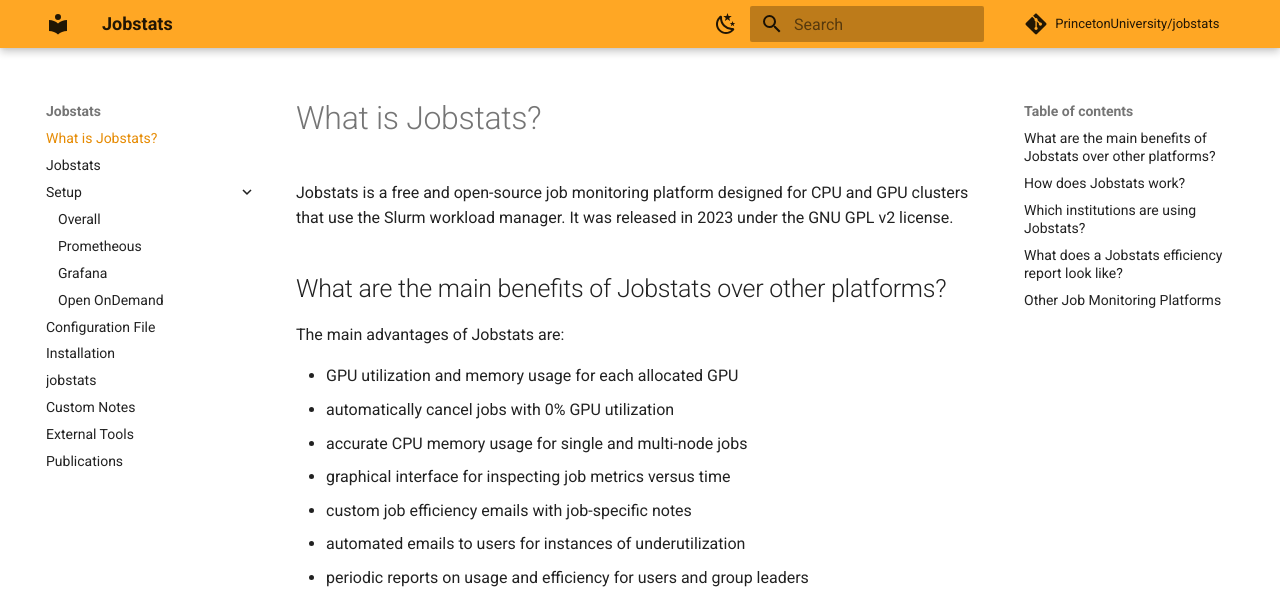
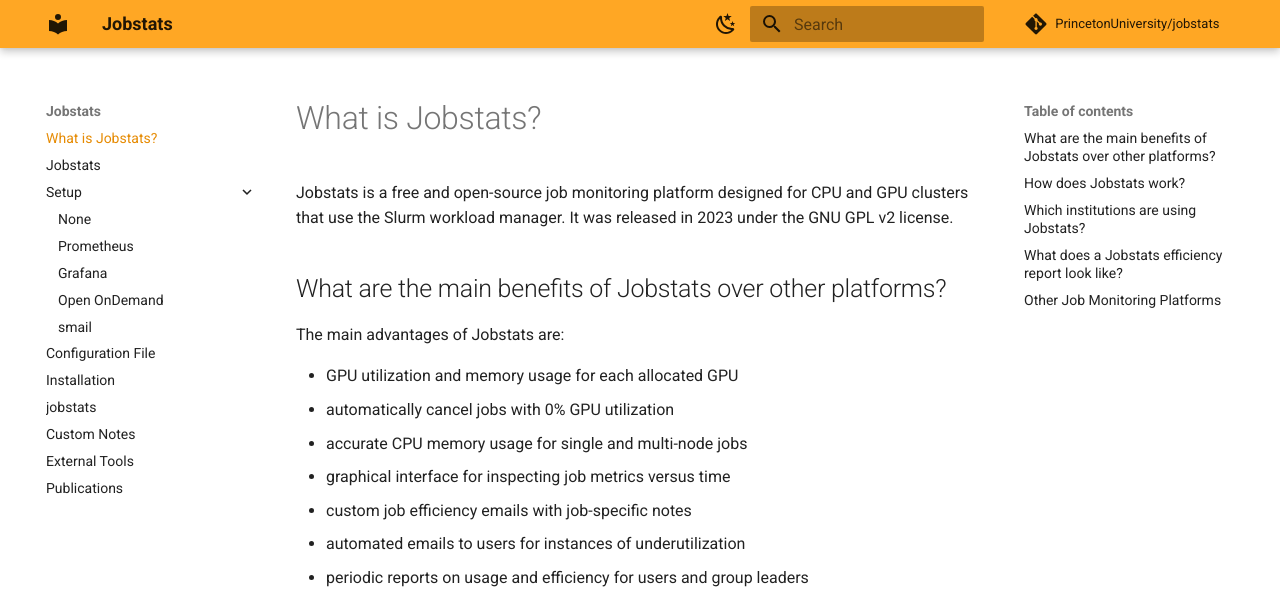
Before and after one commit to PrincetonUniversity/jobstats, an MkDocs documentation site: the page built from docs/index.md, in a window 1280 px wide. Shown: the top 589 px of the page. Built offline with MkDocs 1.6.1 and Material for MkDocs 9.7.7, drawn with Linux system fonts in a browser that asks for light colours; comment, search, counter and statistics services are not loaded.

Commit message:
Update mkdocs.yml

```diff
--- a/mkdocs.yml
+++ b/mkdocs.yml
@@ -6,10 +6,11 @@
   - What is Jobstats?: index.md
   - Jobstats: jobstats.md
   - Setup:
-    - Overall: setup/setup.md
-    - Prometheous: setup/prometheus.md
+    - setup/index.md
+    - Prometheus: setup/prometheus.md
     - Grafana: setup/grafana.md
     - Open OnDemand: setup/ood.md
+    - smail: setup/smail.md
   - Configuration File: configuration.md
   - Installation: installation.md
   - jobstats: using_jobstats.md
```
